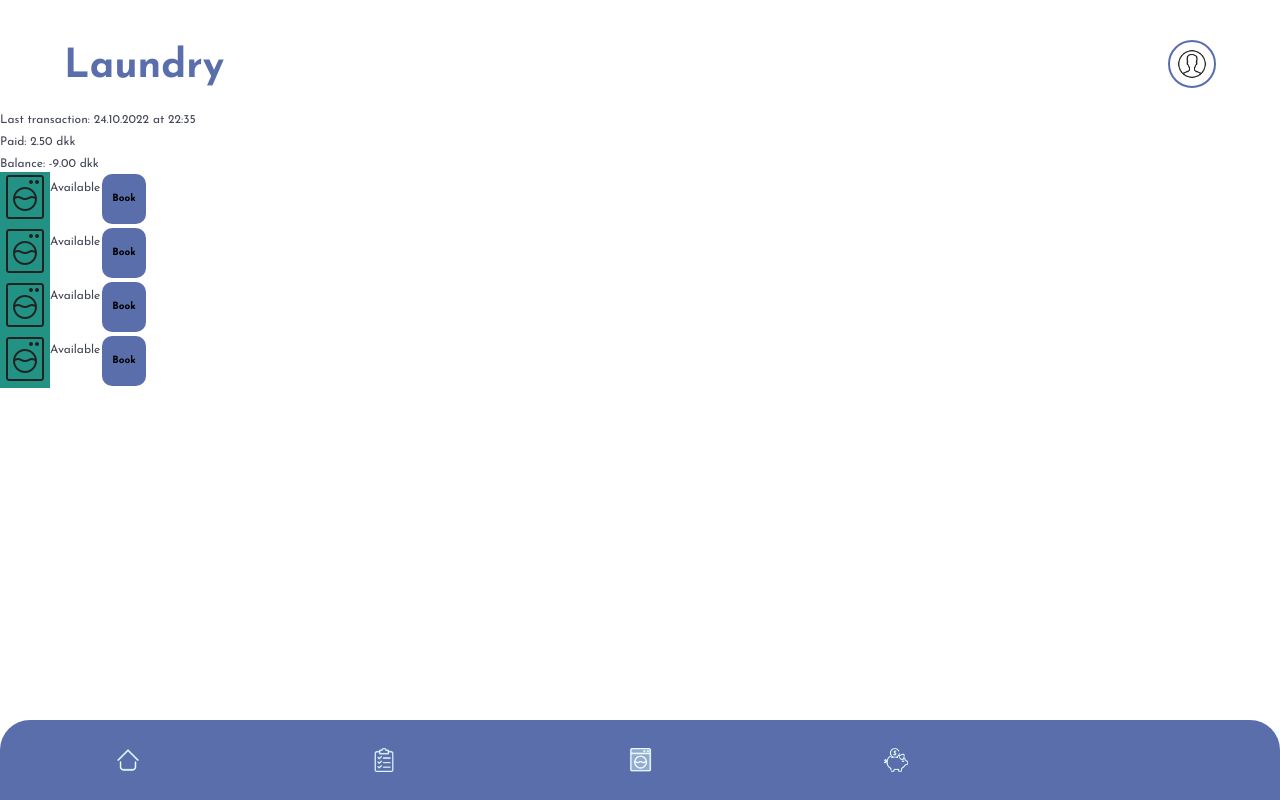
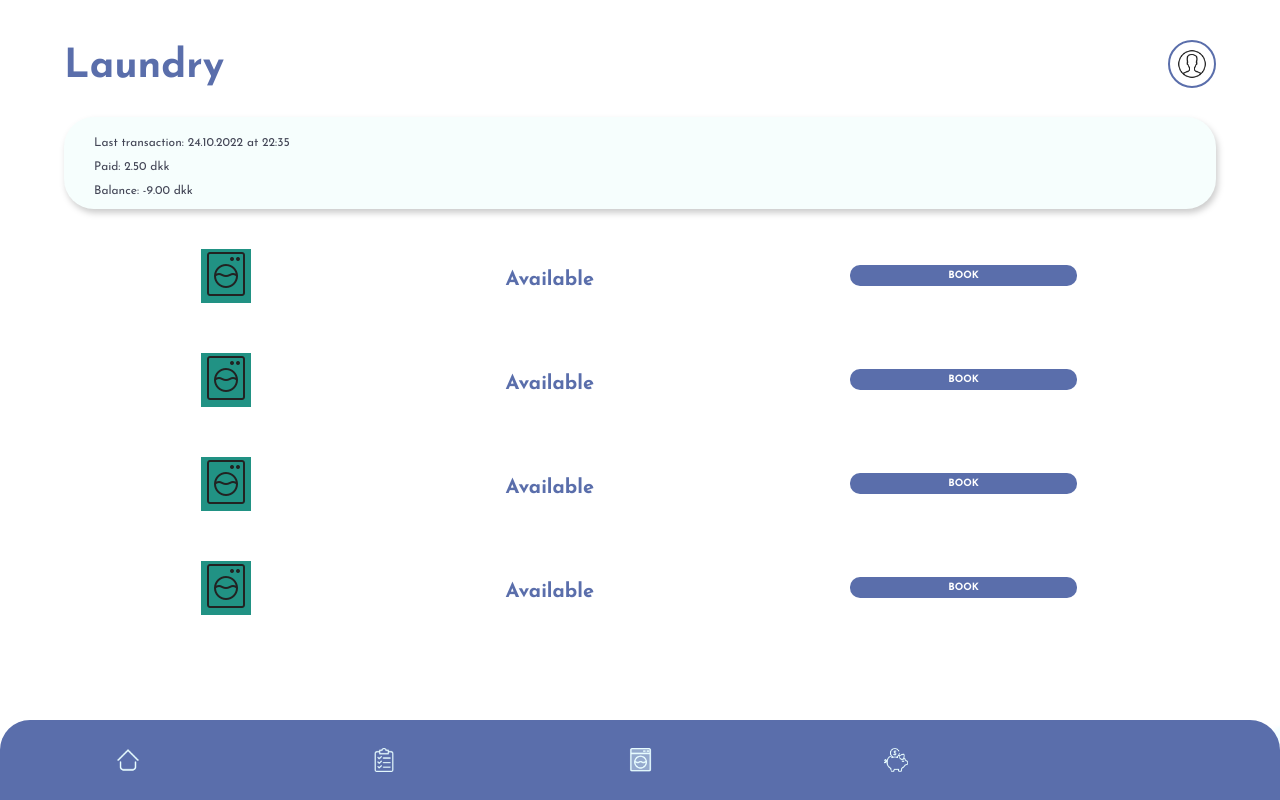
Before and after one commit to vlkeniko/dorm8s, a React (Create React App) app: page /laundry in a window 1280 px wide. Built offline with nearby package versions, Linux system fonts and the light colour scheme; a web font is replaced by a local one.

Commit message:
Laundry CSS

```diff
--- a/src/App.css
+++ b/src/App.css
@@ -355,14 +355,49 @@ body {
   box-shadow: 4px 4px 3px rgb(199, 199, 199);
 }
 
+.previousreservation{
+  margin-left: 5%;
+  margin-right: 5%;
+  margin-top: 30px;
+  margin-bottom: 20px;
+  display: flex;
+  flex-direction: column;
+  align-items: left;
+  padding: 10px 30px;
+  justify-content: space-around;
+  border-radius: 30px;
+  background-color: var(--light-blue);
+  filter: drop-shadow(2px 4px 0.2rem rgba(0, 0, 0, 0.2));
+}
+
 .machine {
+  margin-left: 5%;
+  margin-right: 5%;
+  margin-top: 30px;
+  margin-bottom: 20px;
   display: flex;
+  align-items: center;
+  padding: 10px;
+  justify-content: space-around;
+  border-radius: 30px;
 }
 
 .machine .icon {
   /* background-color: var(--unavailable); */
   background-color: var(--available);
 }
+
+.availability {
+  font-size: 20px;
+  font-weight: bold;
+  color: var(--main-blue);
+  }
+
+  .bookbutton {
+    color: white;
+    width: 20%;
+    text-transform: uppercase;
+  }
 
 
 /* The Modal (background) */
```
